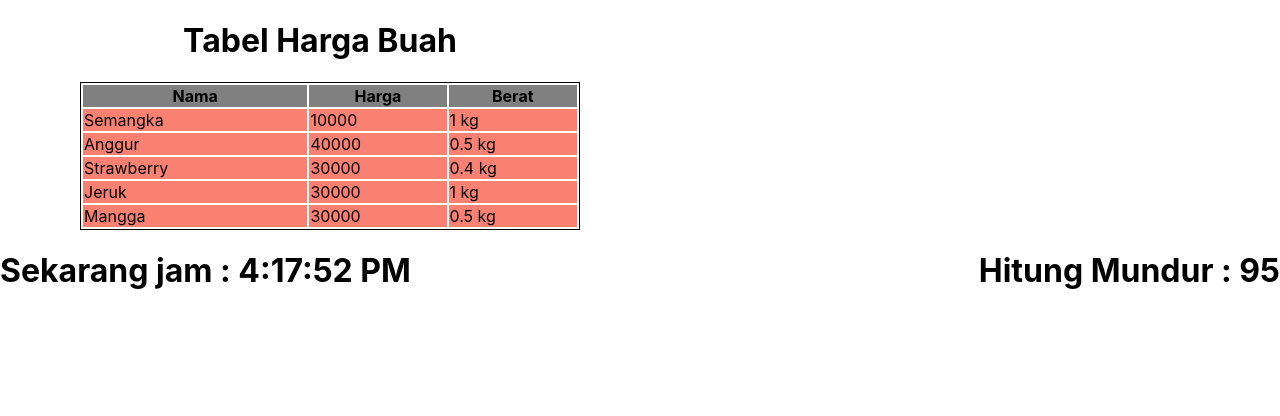
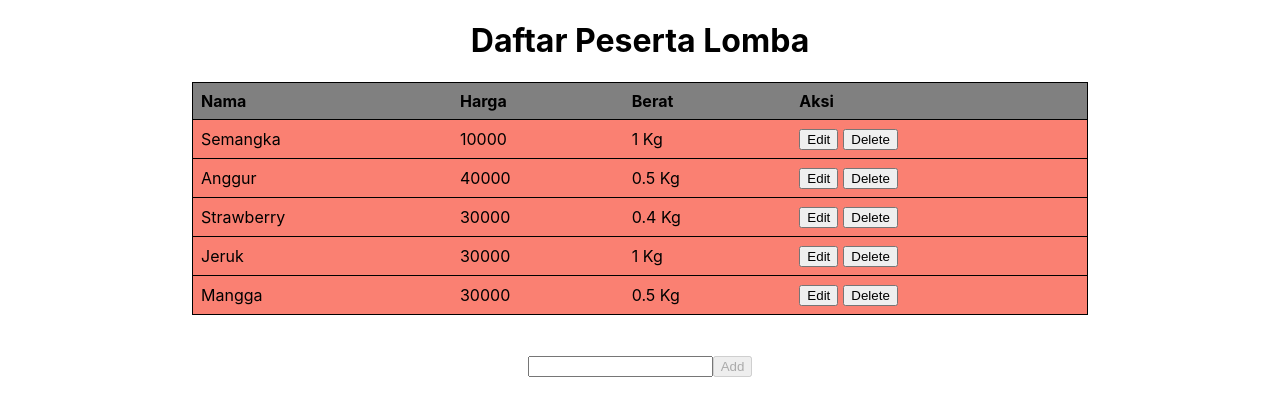
Before and after one commit to harry7naga/sanbercode-reactjs-0820-2, a React (Create React App) app: page / in a window 1280 px wide. Shown: the top 416 px of the page. Built offline with nearby package versions, Linux system fonts and the light colour scheme.

Commit message:
Update Tugas 12

```diff
--- a/src/App.css
+++ b/src/App.css
@@ -36,3 +36,22 @@
     transform: rotate(360deg);
   }
 }
+
+table {
+  border-collapse: collapse;
+  width: 100%;
+}
+
+th, td {
+  padding: 8px;
+  text-align: left;
+  border-bottom: 1px solid black;
+}
+
+th{
+  background-color: gray;
+}
+
+td{
+  background-color: salmon;
+}
--- a/src/App.js
+++ b/src/App.js
@@ -1,16 +1,17 @@
 import React from 'react';
 import logo from './logo.svg';
 import './App.css';
-import Tugas10 from './Tugas-10/Tugas10'
-import LifeCycle from './Tugas-11/LifeCycle';
+// import Tugas10 from './Tugas-10/Tugas10'
+// import LifeCycle from './Tugas-11/LifeCycle';
+// import Coba from './Tugas-12/coba';
+import Tugas12 from './Tugas-12/Tugas12';
 
 
 
 function App() {
   return (
     <div>
-      <Tugas10 />
-      <LifeCycle />
+      <Tugas12 />
     </div>
   );
 }
--- /dev/null
+++ b/src/Tugas-12/Tugas12.js
@@ -0,0 +1,75 @@
+import React, { Component } from "react"
+
+class Tugas12 extends Component {
+    constructor(props) {
+        super(props)
+        this.state = {
+            namaBuah: [{ id: '1', nama: "Semangka", harga: 10000, berat: 1000 },
+            { id: '2', nama: "Anggur", harga: 40000, berat: 500 },
+            { id: '3', nama: "Strawberry", harga: 30000, berat: 400 },
+            { id: '4', nama: "Jeruk", harga: 30000, berat: 1000 },
+            { id: '5', nama: "Mangga", harga: 30000, berat: 500 }],
+            inputNama: '',
+        }
+    }
+
+    changeInputNama = (event) => {
+        this.setState({ inputNama: event.target.value })
+    }
+
+    onRemoveItem = id => {
+        this.setState(state => {
+            const namaBuah = state.namaBuah.filter(item => item.id !== id);
+
+            return {
+                namaBuah,
+            };
+        });
+    };
+
+    render() {
+        return (
+            <>
+                <div style={{ width: "70vw", margin: "0 auto" }}>
+                    <h1 style={{ textAlign: "center" }}>Daftar Peserta Lomba</h1>
+                    <table style={{ border: "1px solid black" }}>
+                        <thead>
+                            <tr>
+                                <th>Nama</th>
+                                <th>Harga</th>
+                                <th>Berat</th>
+                                <th>Aksi</th>
+                            </tr>
+                        </thead>
+                        <tbody>
+                            {
+                                this.state.namaBuah.map((item, index) => {
+                                    return (
+                                        <tr key={index}>
+                                            <td>{item.nama}</td>
+                                            <td>{item.harga}</td>
+                                            <td>{item.berat / 1000} Kg</td>
+                                            <td>
+                                                <button value={index} style={{ marginRight: "5px" }} onClick={this.editForm}>Edit</button>
+                                                <button type="button" onClick={() => this.onRemoveItem(item.id)} > Delete</button>
+                                            </td>
+                                        </tr>
+                                    )
+                                })
+                            }
+                        </tbody>
+                    </table>
+                    <br />
+                    <br />
+                    <form style={{ textAlign: "center" }}>
+                        <input type="text" value={this.state.value} onChange={this.onChangeValue} />
+                        <button type="button" onClick={this.onAddItem} disabled={!this.state.value}>
+                            Add</button>
+                    </form>
+                </div>
+            </>
+        )
+    }
+}
+
+export default Tugas12
--- /dev/null
+++ b/src/Tugas-12/coba.js
@@ -0,0 +1,43 @@
+import React, { Component } from 'react';
+
+class Coba extends Component {
+    constructor(props) {
+        super(props);
+
+        this.state = {
+            list: [
+                { id: '1', age: 42 },
+                { id: '2', age: 33 },
+                { id: '3', age: 68 },
+            ],
+        };
+    }
+
+    onRemoveItem = id => {
+        this.setState(state => {
+            const list = state.list.filter(item => item.id !== id);
+
+            return {
+                list,
+            };
+        });
+    };
+
+    render() {
+        return (
+            <div>
+                <ul>
+                    {this.state.list.map(item => (
+                        <li key={item.id}>
+                            The person is {item.age} years old.
+                            <button type="button" onClick={() => this.onRemoveItem(item.id)}>
+                                Remove</button>
+                        </li>
+                    ))}
+                </ul>
+            </div>
+        );
+    }
+}
+
+export default Coba
```
Also changed, not shown: src/Tugas-12/lists.js (added, +103 -0 lines).
